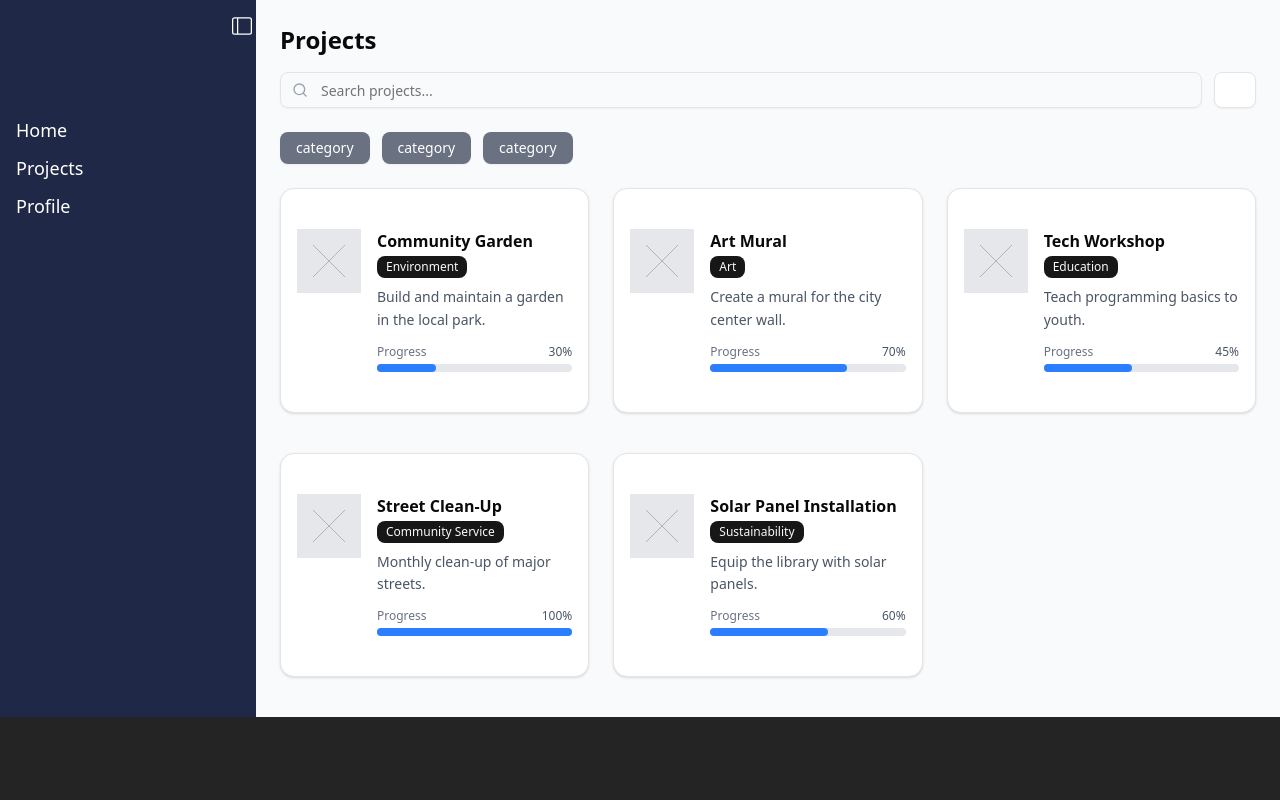
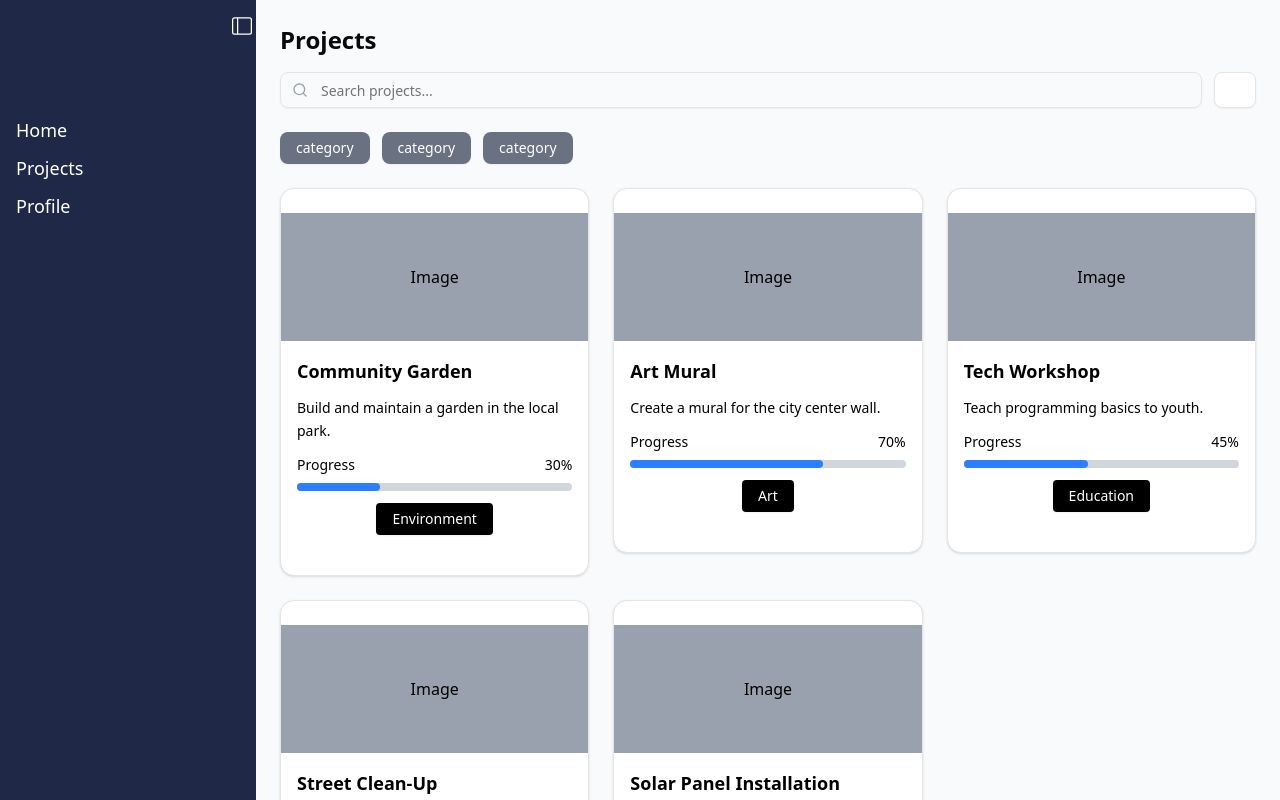
Before and after one commit to alex-k-exe/my-future, a React (Vite) app: page /project in a window 1280 px wide. Shown: the top 800 px of the page. Built offline with nearby package versions, Linux system fonts and the light colour scheme.

Commit message:
fix card design

```diff
--- a/src/pages/Project.tsx
+++ b/src/pages/Project.tsx
@@ -21,65 +21,52 @@ function ProjectCard(
     }
 ) {
     return (
-        <Card className="hover:shadow-lg transition-shadow mb-4">
-            <CardContent className="p-4 flex items-start gap-4">
-                {/* TODO: thumbnail would probably be too small */}
-                {/* Image placeholder on the left */}
-                <div className="w-16 h-16 bg-gray-200 flex-shrink-0 relative">
-                    {/* Diagonal lines to match Figma design */}
-                    <svg
-                        className="w-full h-full opacity-50"
-                        viewBox="0 0 64 64"
-                    >
-                        <line
-                            x1="16"
-                            y1="16"
-                            x2="48"
-                            y2="48"
-                            stroke="gray"
-                            strokeWidth="1"
-                        />
-                        <line
-                            x1="16"
-                            y1="48"
-                            x2="48"
-                            y2="16"
-                            stroke="gray"
-                            strokeWidth="1"
-                        />
-                    </svg>
+        <Card
+            className="hover:shadow-lg transition-shadow cursor-pointer"
+            onClick={project.onClick}
+        >
+            <CardContent className="p-0">
+                {/* Image placeholder on top */}
+                <div className="w-full h-32 bg-gray-400 flex items-center justify-center">
+                    <span className="text-black font-medium">Image</span>
                 </div>
 
-                {/* Content on the right */}
-                <div className="flex-1 min-w-0">
-                    <div className="mb-2">
-                        <CardTitle
-                            className="text-base font-semibold cursor-pointer hover:text-blue-600 transition-colors"
-                            onClick={project.onClick}
-                        >
-                            {project.name}
-                        </CardTitle>
-                        <Badge>{project.category}</Badge>
-                    </div>
+                {/* Content below image */}
+                <div className="p-4 space-y-3">
+                    {/* Title */}
+                    <h3 className="text-lg font-semibold text-black">
+                        {project.name}
+                    </h3>
 
-                    <p className="text-sm text-gray-600 leading-relaxed mb-3 line-clamp-2">
+                    {/* Description */}
+                    <p className="text-sm text-black leading-relaxed">
                         {project.description}
                     </p>
 
                     {/* Progress Bar */}
-                    <div className="space-y-1">
-                        <div className="flex justify-between items-center text-xs">
-                            <span className="text-gray-500">Progress</span>
-                            <span className="text-gray-600 font-medium">
+                    <div className="space-y-2">
+                        <div className="flex justify-between items-center text-sm">
+                            <span className="text-black">Progress</span>
+                            <span className="text-black font-medium">
                                 {project.progress}%
                             </span>
                         </div>
-                        <div className="w-full bg-gray-200 rounded-full h-2">
+                        <div className="w-full bg-gray-300 rounded-full h-2">
                             <div
                                 className="bg-blue-500 h-2 rounded-full transition-all duration-300"
                                 style={{ width: `${project.progress}%` }}
                             ></div>
                         </div>
+                    </div>
+
+                    {/* Category Button */}
+                    <div className="flex justify-center">
+                        <Button
+                            className="bg-black text-white hover:bg-gray-800 px-4 py-2 rounded"
+                            size="sm"
+                        >
+                            {project.category}
+                        </Button>
                     </div>
                 </div>
             </CardContent>
```
